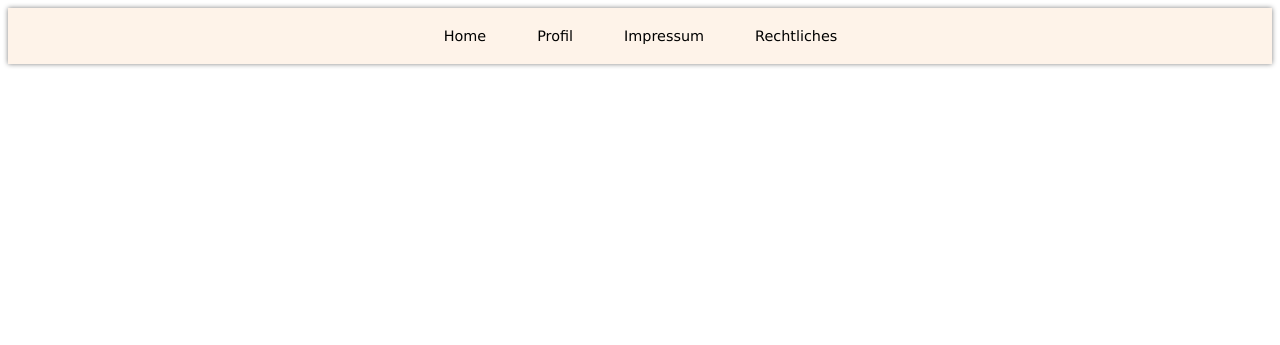
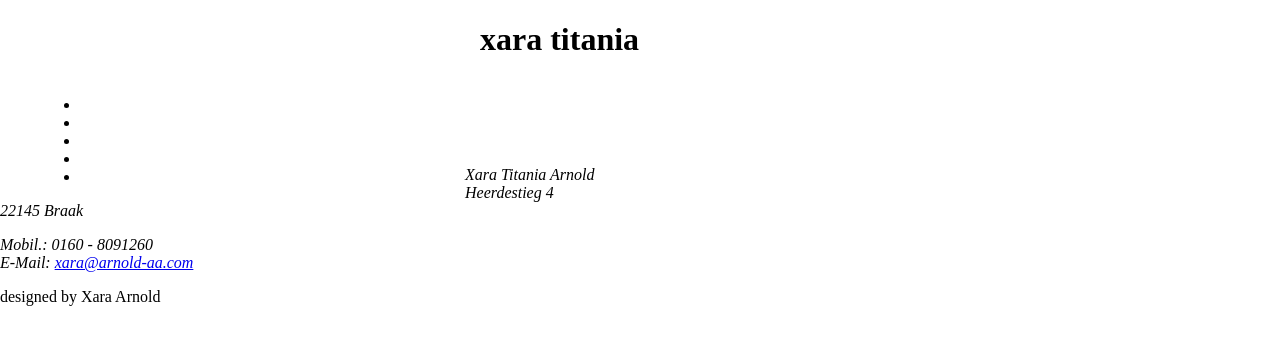
Before and after one commit to xarabae/myownwebsite, a PHP site: page / in a window 1280 px wide. Shown: the top 345 px of the page. Run offline with PHP 8.4, Linux system fonts and the light colour scheme.

Commit message:
basic style and images

```diff
--- a/public/index.html
+++ b/public/index.html
@@ -1,23 +1,64 @@
 <!DOCTYPE html>
 <html>
     <head>
-        <meta name="viewport" content="width=device-width, initial-scale=1">
+        <title>xara titania</title>
+        <meta charset="UTF-8"/>
+        <meta http-equiv="X-UA-Compatible" content="IE=edge"/>
+        <meta name="Description" content=""/>
+        <meta name="Author" content="Arnold-AA"/>
+        <meta name="Keywords" content=""/>
         <link href="style.css" rel="stylesheet">
+        <link href="https://fonts.googleapis.com/css?family=Quicksand&display=swap" rel="stylesheet">
     </head>
     <body>
+        <header>
+            <div class="header-container">
+                <div class="container">
+                    <div class="horizontal-container">
+                        <div class="header-cons"></div>
+                        <div class="header-cons"><h1>xara titania</h1></div>
+                        <div class="header-cons">
+                            <div class="social">
+                                <ul>
+                                    <li class="instagram"><a href="https://www.instagram.com/xarabae_/" target="_blank"></a></li>
+                                    <li class="linkedin"><a href="https://www.linkedin.com/in/xara-titania-arnold-448318155/" target="_blank"></a></li>
+                                    <li class="pinterest"><a href="https://www.pinterest.de/xarabae/" target="_blank"></a></li>
+                                    <li class="youtube"><a href="" target="_blank"></a></li>
+                                    <li class="twitch"><a href="https://www.twitch.tv/xarabae_" target="_blank"></a></li>
+                                </ul>
+                            </div>
+                        </div>
+                    </div>
+                </div>
+            </div>
+        </header>
+        <!-- <nav>
             <div id="navbar">
                 <ul>
-                <li><a href="#">Home</a></li>
-                <li><a href="#">Profil</a></li>
-                <li><a href="#">Impressum</a></li>
-                <li><a href="#">Rechtliches</a>
+                    <li><a href="index.html">Home</a></li>
+                    <li><a href="service.html">Service</a>
+                        <ul>
+                            <li><a href="referenzen.html">Referenzen</a></li>
+                        </ul>
+                    </li>
+                    <li><a href="info.html">Firmeninfo</a></li>
+                    <li><a href="impressum.html">Impressum</a></li>
+                    <li><a href="rechtliches.html">Rechtliches</a>
                         <ul class="last">
-                        <li><a href="#">Kodex</a></li>
-                        <li><a href="#">Datenschutz</a></li>
-                        <li><a href="#">AGB</a></li>
+                            <li><a href="rechtliches.html#datenschutz">Datenschutz</a></li>
+                            <li><a href="rechtliches.html#agb">AGB</a></li>
+                            <li><a href="rechtliches.html#haftungsausschluss">Haftungsausschluss</a></li>
                         </ul>
                     </li>
                 </ul>
             </div>
+        </nav> -->
+        <footer>
+            <address>
+                <p>Xara Titania Arnold<br>Heerdestieg 4<br>22145 Braak</p>
+                <p>Mobil.: 0160 - 8091260<br>E-Mail: <a id="address_mail" href="mailto:xara@arnold-aa.com">xara@arnold-aa.com</a></p>
+            </address>
+            <p>designed by Xara Arnold</p>
+        </footer>
     </body>
 </html>
--- a/public/style.css
+++ b/public/style.css
@@ -1,104 +1,48 @@
-
-/* Main menu settings */
-#navbar {
-    clear:both;
-    float:left;
-    margin:0;
-    width:100%;
-    font-family:Verdana, Geneva, sans-serif; /* Menu font */
-    font-size:90%; /* Menu text size */
-    z-index:1000; /* This makes the dropdown menus appear above the page content below */
-    position:relative;
-    background-color: #FEF3E9;
-    box-shadow: 0px 0px 5px grey;
+body{
+   background: #FFF;
+   margin: 0;
+   padding: 0;
 }
 
- /* Top menu items */
- #navbar ul {
-    margin:0;
-    padding:0;
-    list-style:none;
-    float:right;
-    position:relative;
-    right:50%;
+header{
+   height: 150px;
 }
 
- #navbar ul li {
-    margin:0 0 0 1px;
-    padding:0;
-    float:left;
-    position:relative;
-    left:50%;
+.header-container{
+   height: 150px;
+   background-size: cover !important;
+   background-position: center center !important;
 }
 
- #navbar ul li a {
-    display:block;
-    margin:0;
-    padding: 20px 25px;
-    background-color: #FEF3E9;
-    text-decoration:none;
-    color: black;
+.container {
+   width: 1200px;
+   height: 150px;
+   padding-right: 15px;
+   padding-left: 15px;
+   margin-right: auto;
+   margin-left: auto;
 }
 
- #navbar ul li.active a {
-    color: black;
-    background:white;
+.horizontal-container{
+   margin-right: -15px;
+   margin-left: -15px;
 }
 
- #navbar ul li a:hover {
-    background: white; /* Top menu items background colour */
-    color: black;
+.header-cons {
+   position: relative;
+   top: 50%;
+   width: 33.33333333%;
+   float: left;
+   min-height: 1px;
+   padding-right: 15px;
+   padding-left: 15px;
 }
 
- #navbar ul li:hover a,
- #navbar ul li.hover a { /* This line is required for IE 6 and below */
-    background: white; /* Top menu items background colour */
-    color: black;
+div{
+   margin: 0;
+   padding: 0;
+   border: 0;
+   font-size: 100%;
+   font: inherit;
+   vertical-align: baseline;
 }
-
- /* Submenu items */
- #navbar ul ul {
-    display:none; /* Sub menus are hiden by default */
-    position:absolute;
-    top:55px;
-    left:0;
-    right:auto; /*resets the right:50% on the parent ul */
-    width: 150px; /* width of the drop-down menus */
- }
- #navbar ul ul li {
-    left:auto;  /*resets the left:50% on the parent li */
-    margin:0; /* Reset the 1px margin from the top menu */
-    clear:left;
-    width:100%;
- }
- #navbar ul ul li a,
- #navbar ul li.active li a,
- #navbar ul li:hover ul li a,
- #navbar ul li.hover ul li a { /* This line is required for IE 6 and below */
-    background-color: #FEF3E9;
-    color: black;
-    border-bottom:1px solid white; /* sub menu item horizontal lines */
- }
- #navbar ul ul li a:hover,
- #navbar ul li.active ul li a:hover,
- #navbar ul li:hover ul li a:hover,
- #navbar ul li.hover ul li a:hover { /* This line is required for IE 6 and below */
-    background: white; /* Sub menu items background colour */
-    color: black;
- }
-
- /* Flip the last submenu so it stays within the page */
- #navbar ul ul.last {
-    left:auto; /* reset left:0; value */
-    right:0; /* Set right value instead */
- }
-
- #navbar ul.last {
-    box-shadow: 2px 2px 5px 2px lightgrey;
- }
-
- /* Make the sub menus appear on hover */
- #navbar ul li:hover ul,
- #navbar ul li.hover ul { /* This line is required for IE 6 and below */
-    display:block; /* Show the sub menus */
- }
```
Also changed, not shown: private/instagram.png (added), private/linkedin.png (added), private/pinterest.png (added), private/twitch.png (added), private/youtube.png (added). Lines whose indentation alone changed are shown as unchanged.
